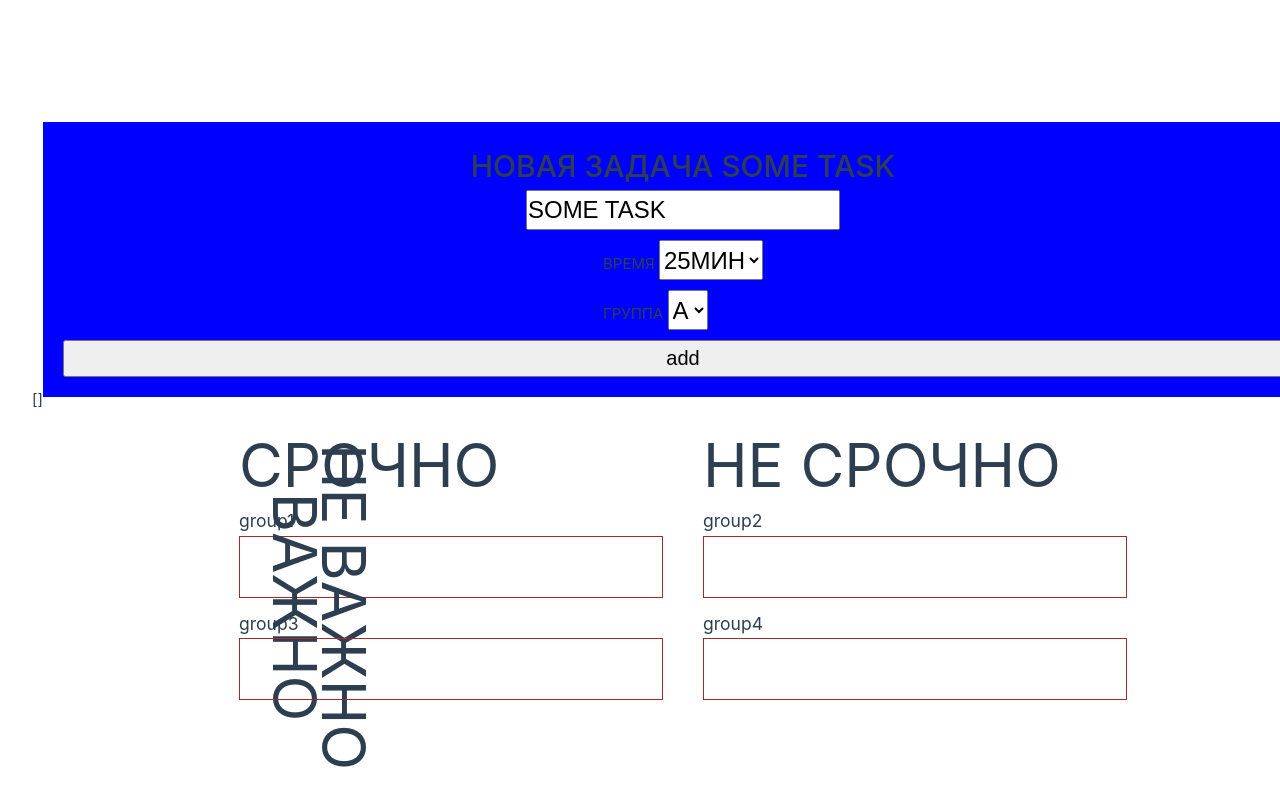
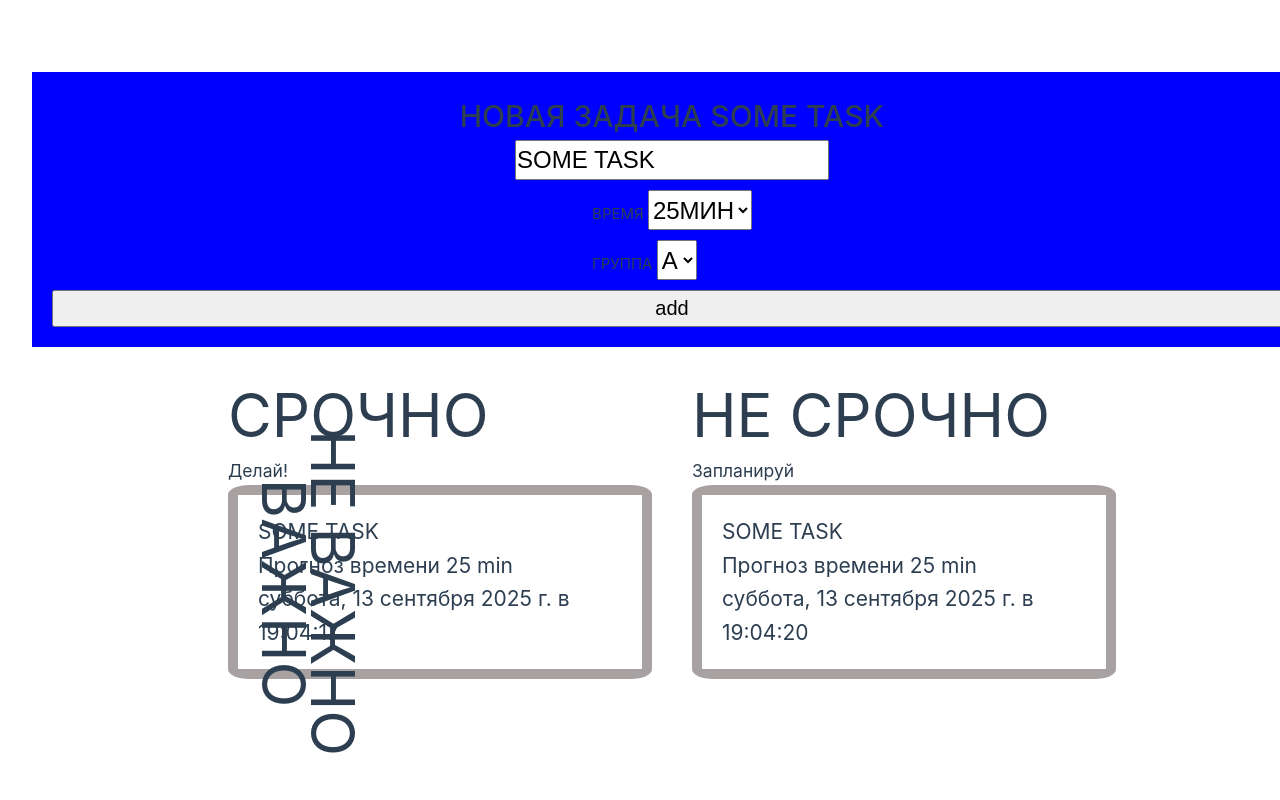
Before and after one commit to sbk-dushman/ts_practice_cases, a Vue app in the folder matrix_proj/: page / in a window 1280 px wide. Shown: the top 800 px of the page. Built offline with nearby package versions, Linux system fonts and the light colour scheme; the HTML template or start-up script is replaced by a standard one.

Commit message:
13,09 some fix

```diff
--- a/matrix_proj/src/App.vue
+++ b/matrix_proj/src/App.vue
@@ -12,7 +12,6 @@ const getGroupD = computed(() => taskStore.getGroup(4))
 
 <template>
   <header>
-{{getGroupA}}
 
   </header>
 
--- a/matrix_proj/src/components/AppMatrix.vue
+++ b/matrix_proj/src/components/AppMatrix.vue
@@ -12,23 +12,23 @@ const props = defineProps<{
 <template>
    <div class="matrix-container">
   <div class="group_a">
-      <h3 class="group-title">group1</h3>
+      <h3 class="group-title">Делай!</h3>
       <ul  class="task_list">
-        <!-- двойной цикл не нравится -->
+        <!-- двойной цикл не нравится + повторяющаяся часть  -->
          <li v-for="(group, key) in props.groupA" :key class="task-card">
             <span :class="[ index =='title'? 'task-card__title':'',
                             index =='id'? 'task-card__date':'',
                             index =='id'? 'task-card__date':'',
                             index =='time'? 'task-card__time':'' ]"
             v-for="(value,index) in group" :key="index"   >
-                  {{value}}
+               {{  index =='time'? 'Прогноз времени':''  }}  {{ value }} {{  index =='time'? 'min':''  }}
           </span>
         </li>
 
       </ul>
   </div>
     <div class="group_b">
-      <h3 class="group-title">group2</h3>
+      <h3 class="group-title">Запланируй</h3>
       <ul class="task_list">
             <li v-for="(group, key) in props.groupB" :key class="task-card">
             <span :class="[ index =='title'? 'task-card__title':'',
@@ -36,13 +36,13 @@ const props = defineProps<{
                             index =='id'? 'task-card__date':'',
                             index =='time'? 'task-card__time':'' ]"
             v-for="(value,index) in group" :key="index"   >
-                  {{value}}
+               {{  index =='time'? 'Прогноз времени':''  }}  {{ value }} {{  index =='time'? 'min':''  }}
           </span>
         </li>
       </ul>
   </div>
     <div class="group_c">
-      <h3 class="group-title">group3</h3>
+      <h3 class="group-title"> Делегируй</h3>
       <ul class="task_list">
         <li v-for="(group, key) in props.groupC" :key class="task-card">
             <span :class="[ index =='title'? 'task-card__title':'',
@@ -50,13 +50,13 @@ const props = defineProps<{
                             index =='id'? 'task-card__date':'',
                             index =='time'? 'task-card__time':'' ]"
             v-for="(value,index) in group" :key="index"   >
-                  {{value}}
+                 {{  index =='time'? 'Прогноз времени':''  }}  {{ value }} {{  index =='time'? 'min':''  }}
           </span>
         </li>
       </ul>
   </div>
     <div class="group_d">
-      <h3 class="group-title">group4</h3>
+      <h3 class="group-title">Исключи</h3>
       <ul class="task_list">
            <li v-for="(group, key) in props.groupD" :key class="task-card">
             <span :class="[ index =='title'? 'task-card__title':'',
@@ -75,10 +75,16 @@ const props = defineProps<{
 
 <style scoped>
 .task-card{
- border:1px solid red;
+ border:10px solid #a7a1a1;
  display: flex;
  flex-direction:column;
-
+ /* background-color:#a7a1a1; */
+ margin-bottom:20px;
+ padding: 20px;
+ border-radius: 5%;
+ /* color: #000; */
+ font-size: 21px;
+ flex-wrap: wrap;
 }
 .task-card>  span{
   /* display: block; */
@@ -93,22 +99,27 @@ const props = defineProps<{
 .task-card__time{
   order: -1;
 }
+.group_a, .group_b,.group_с,.group_d{
+  overflow-y: scroll;
+  max-height: 250px;
+}
 .group_a::before, .group_b::before,.group_a::after,.group_c::before{
 font-size: 60px;
 position: absolute;
 text-transform:uppercase;
 }
+
 .group_a::before, .group_b::before{
   top: 20px;
 }
 .group_a::after, .group_c::before{
     transform: rotate(90deg);
-    top: 162px;
+    top: 198px;
     left: 138px;
 }
 .group_c[data-v-c2dce88c]::before {
     transform: rotate(90deg);
-    top: 455px;
+    top: 560px;
     left: 92px;
 }
 .group_a::before{
@@ -140,7 +151,7 @@ content:'Не важно';
 .task_list{
 min-width: 100%;
 min-height: 100%;
-  border: 1px solid brown;
+ border-radius: 5%;
   position: relative;
   font-size: 30px;
 }
--- a/matrix_proj/src/stores/task.ts
+++ b/matrix_proj/src/stores/task.ts
@@ -19,7 +19,20 @@ base:{
 
 }
 export const useTasksStore = defineStore('tasks', ()=> {
-  const tasks= reactive<Task[]>([]);
+  const tasks= reactive<Task[]>([
+
+
+    {
+      "base":{"id":1757772257671,"title":"some task","time":25,"priority":1},
+      "public":{"id":"суббота, 13 сентября 2025 г. в 19:04:17","title":"some task","time":25}
+    },
+    {"base":{"id":1757772260364,"title":"some task","time":25,"priority":2},
+    "public":{"id":"суббота, 13 сентября 2025 г. в 19:04:20","title":"some task","time":25}},
+    {"base":{"id":1757772264718,"title":"some task","time":25,"priority":3},"public":{"id":"суббота, 13 сентября 2025 г. в 19:04:24","title":"some task","time":25}},
+    {"base":{"id":1757772267215,"title":"some task","time":25,"priority":4},"public":{"id":"суббота, 13 сентября 2025 г. в 19:04:27","title":"some task","time":25}}
+
+
+  ]);
   function addTask(task:Task) {
     tasks.push(task);
   }
```
